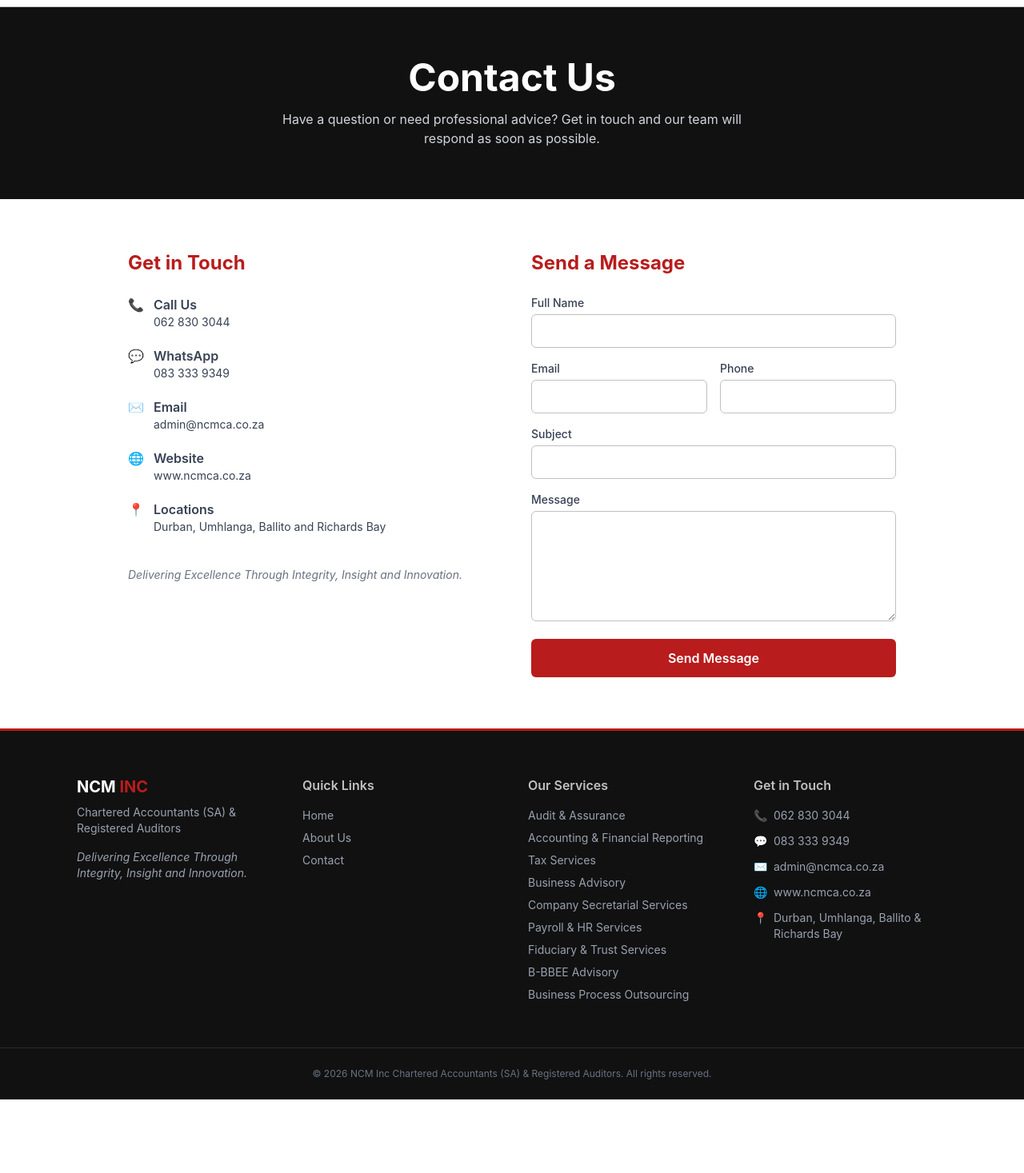
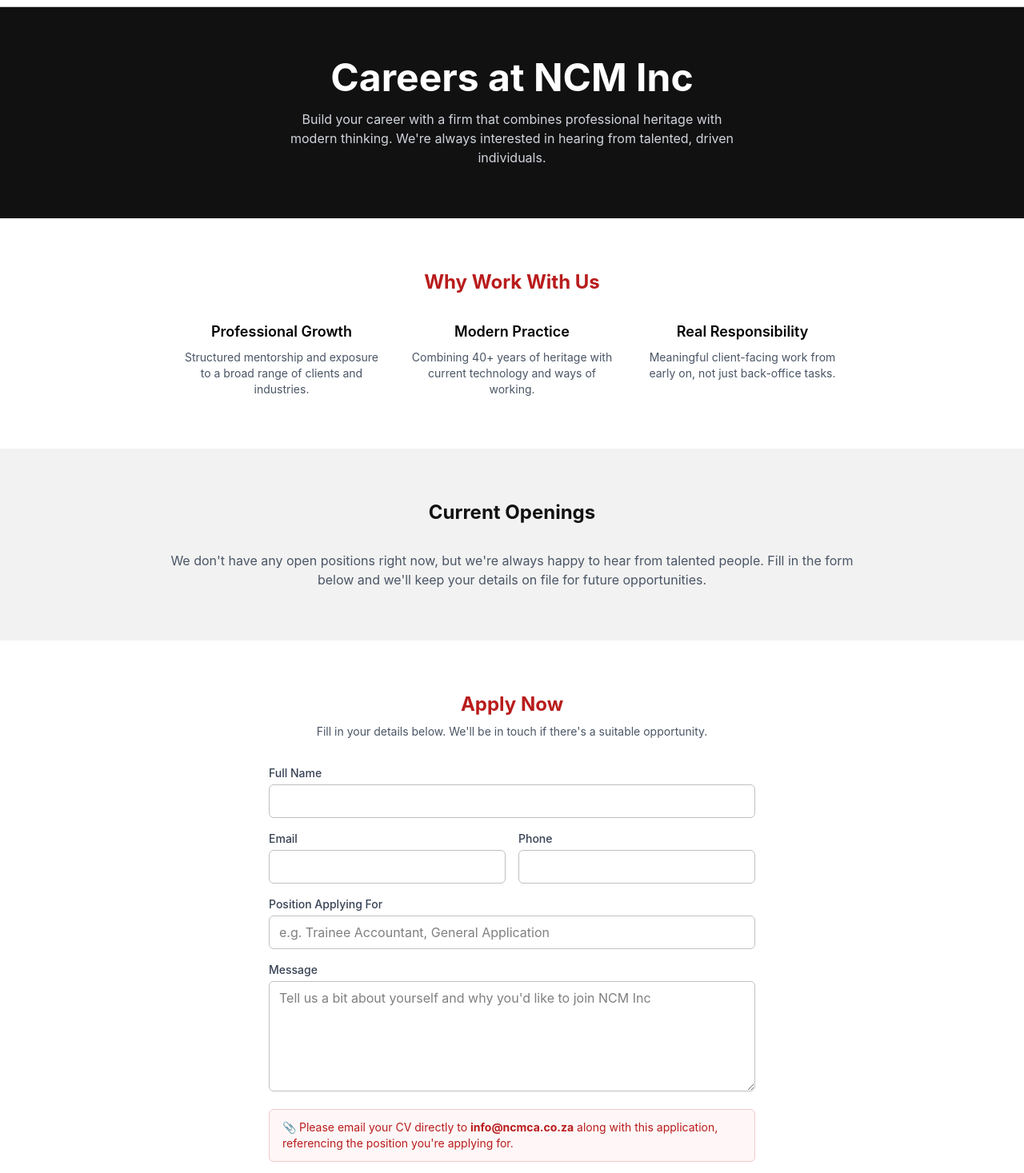
Before and after one commit to randr2405/NCMINC, a React (Vite) app: page /contact in a window 1280 px wide. Shown: the part 60-1527 px from the top of the page at 80% size. Before the commit the page ends 1435 px from the top, so only its background shows below. Built offline with nearby package versions, Linux system fonts and the light colour scheme.

Commit message:
careers pg form

```diff
--- a/src/pages/Contact.jsx
+++ b/src/pages/Contact.jsx
@@ -1,16 +1,22 @@
 import { useState } from 'react'
+import { Link } from 'react-router-dom'
 import emailjs from '@emailjs/browser'
 
-const EMAILJS_SERVICE_ID = 'service_hrlhqm6'
-const EMAILJS_TEMPLATE_ID = 'template_0c0a3vf'
-const EMAILJS_PUBLIC_KEY = '1UTJkjoUojZi_XgnG'
+const EMAILJS_SERVICE_ID = 'service_84h3ijq'
+const EMAILJS_TEMPLATE_ID = 'template_uiqsv7j'
+const EMAILJS_PUBLIC_KEY = '4fhuYl5hFBniQ1LVE'
 
-export default function Contact() {
+export default function Careers() {
+  const openings = [
+    // Add real openings here, e.g.:
+    // { title: 'Trainee Accountant', location: 'Durban', type: 'Full-Time' },
+  ]
+
   const [formData, setFormData] = useState({
     name: '',
     email: '',
     phone: '',
-    subject: '',
+    position: '',
     message: '',
   })
   const [status, setStatus] = useState(null) // null | 'sending' | 'success' | 'error'
@@ -27,7 +33,7 @@ export default function Contact() {
       name: formData.name,
       email: formData.email,
       phone: formData.phone,
-      subject: formData.subject,
+      position: formData.position,
       message: formData.message,
       time: new Date().toLocaleString('en-ZA', {
         dateStyle: 'medium',
@@ -41,7 +47,7 @@ export default function Contact() {
       })
       .then(() => {
         setStatus('success')
-        setFormData({ name: '', email: '', phone: '', subject: '', message: '' })
+        setFormData({ name: '', email: '', phone: '', position: '', message: '' })
       })
       .catch((err) => {
         console.error('EmailJS error:', err)
@@ -53,64 +59,80 @@ export default function Contact() {
     <div className="text-black">
       {/* Hero */}
       <section className="px-4 sm:px-8 py-16 text-center text-white" style={{ backgroundColor: 'var(--ncm-black)' }}>
-        <h1 className="text-4xl md:text-5xl font-bold mb-4">Contact Us</h1>
+        <h1 className="text-4xl md:text-5xl font-bold mb-4">Careers at NCM Inc</h1>
         <p className="text-gray-300 max-w-xl mx-auto">
-          Have a question or need professional advice? Get in touch and our team will
-          respond as soon as possible.
+          Build your career with a firm that combines professional heritage with
+          modern thinking. We're always interested in hearing from talented,
+          driven individuals.
         </p>
       </section>
 
-      <section className="px-4 sm:px-8 py-16 max-w-5xl mx-auto grid md:grid-cols-2 gap-12">
-        {/* Contact details */}
+      {/* Why work here */}
+      <section className="px-4 sm:px-8 py-16 max-w-4xl mx-auto text-center">
+        <h2 className="text-2xl font-bold mb-8" style={{ color: 'var(--ncm-red)' }}>Why Work With Us</h2>
+        <div className="grid md:grid-cols-3 gap-8">
           <div>
-          <h2 className="text-2xl font-bold mb-6" style={{ color: 'var(--ncm-red)' }}>Get in Touch</h2>
-
-          <div className="space-y-5 text-gray-700">
-            <div className="flex items-start gap-3">
-              <span style={{ color: 'var(--ncm-red)' }}>📞</span>
+            <h3 className="font-semibold text-lg mb-2">Professional Growth</h3>
+            <p className="text-gray-600 text-sm">Structured mentorship and exposure to a broad range of clients and industries.</p>
+          </div>
           <div>
-                <p className="font-semibold">Call Us</p>
-                <p className="text-sm">062 830 3044</p>
+            <h3 className="font-semibold text-lg mb-2">Modern Practice</h3>
+            <p className="text-gray-600 text-sm">Combining 40+ years of heritage with current technology and ways of working.</p>
+          </div>
+          <div>
+            <h3 className="font-semibold text-lg mb-2">Real Responsibility</h3>
+            <p className="text-gray-600 text-sm">Meaningful client-facing work from early on, not just back-office tasks.</p>
           </div>
         </div>
-            <div className="flex items-start gap-3">
-              <span style={{ color: 'var(--ncm-red)' }}>💬</span>
+      </section>
+
+      {/* Current openings */}
+      <section className="px-4 sm:px-8 py-16" style={{ backgroundColor: 'var(--ncm-grey)' }}>
+        <div className="max-w-4xl mx-auto">
+          <h2 className="text-2xl font-bold mb-8 text-center" style={{ color: 'var(--ncm-black)' }}>
+            Current Openings
+          </h2>
+
+          {openings.length > 0 ? (
+            <div className="space-y-4">
+              {openings.map((job) => (
+                <div
+                  key={job.title}
+                  className="bg-white p-5 rounded-lg border flex flex-col sm:flex-row sm:items-center sm:justify-between gap-2"
+                  style={{ borderColor: 'var(--ncm-silver)' }}
+                >
                   <div>
-                <p className="font-semibold">WhatsApp</p>
-                <p className="text-sm">083 333 9349</p>
+                    <h3 className="font-semibold">{job.title}</h3>
+                    <p className="text-sm text-gray-500">{job.location} · {job.type}</p>
                   </div>
+                  <a
+                    href="#apply"
+                    className="text-sm font-medium"
+                    style={{ color: 'var(--ncm-red)' }}
+                  >
+                    Apply →
+                  </a>
                 </div>
-            <div className="flex items-start gap-3">
-              <span style={{ color: 'var(--ncm-red)' }}>✉️</span>
-              <div>
-                <p className="font-semibold">Email</p>
-                <p className="text-sm">admin@ncmca.co.za</p>
+              ))}
             </div>
+          ) : (
+            <p className="text-center text-gray-600">
+              We don't have any open positions right now, but we're always happy
+              to hear from talented people. Fill in the form below and we'll keep
+              your details on file for future opportunities.
+            </p>
+          )}
         </div>
-            <div className="flex items-start gap-3">
-              <span style={{ color: 'var(--ncm-red)' }}>🌐</span>
-              <div>
-                <p className="font-semibold">Website</p>
-                <p className="text-sm">www.ncmca.co.za</p>
-              </div>
-            </div>
-            <div className="flex items-start gap-3">
-              <span style={{ color: 'var(--ncm-red)' }}>📍</span>
-              <div>
-                <p className="font-semibold">Locations</p>
-                <p className="text-sm">Durban, Umhlanga, Ballito and Richards Bay</p>
-              </div>
-            </div>
-          </div>
+      </section>
 
-          <p className="mt-10 italic text-gray-500 text-sm">
-            Delivering Excellence Through Integrity, Insight and Innovation.
+      {/* Application form */}
+      <section id="apply" className="px-4 sm:px-8 py-16 max-w-2xl mx-auto">
+        <h2 className="text-2xl font-bold mb-2 text-center" style={{ color: 'var(--ncm-red)' }}>
+          Apply Now
+        </h2>
+        <p className="text-center text-gray-600 mb-8 text-sm">
+          Fill in your details below. We'll be in touch if there's a suitable opportunity.
         </p>
-        </div>
-
-        {/* Contact form */}
-        <div>
-          <h2 className="text-2xl font-bold mb-6" style={{ color: 'var(--ncm-red)' }}>Send a Message</h2>
 
         <form onSubmit={handleSubmit} className="space-y-4">
           <div>
@@ -156,13 +178,14 @@ export default function Contact() {
           </div>
 
           <div>
-              <label htmlFor="subject" className="block text-sm font-medium mb-1 text-gray-700">Subject</label>
+            <label htmlFor="position" className="block text-sm font-medium mb-1 text-gray-700">Position Applying For</label>
             <input
-                id="subject"
-                name="subject"
+              id="position"
+              name="position"
               type="text"
               required
-                value={formData.subject}
+              placeholder="e.g. Trainee Accountant, General Application"
+              value={formData.position}
               onChange={handleChange}
               className="w-full border rounded-md px-3 py-2 focus:outline-none focus:ring-2"
               style={{ borderColor: 'var(--ncm-silver)' }}
@@ -176,11 +199,20 @@ export default function Contact() {
               name="message"
               rows="5"
               required
+              placeholder="Tell us a bit about yourself and why you'd like to join NCM Inc"
               value={formData.message}
               onChange={handleChange}
               className="w-full border rounded-md px-3 py-2 focus:outline-none focus:ring-2"
               style={{ borderColor: 'var(--ncm-silver)' }}
             />
+          </div>
+
+          <div
+            className="text-sm rounded-md px-4 py-3"
+            style={{ backgroundColor: '#fff7f7', border: '1px solid #f3c9c9', color: 'var(--ncm-red)' }}
+          >
+            📎 Please email your CV directly to <strong>info@ncmca.co.za</strong> along
+            with this application, referencing the position you're applying for.
           </div>
 
           <button
@@ -189,21 +221,35 @@ export default function Contact() {
             className="w-full py-3 rounded-md font-semibold text-white disabled:opacity-60"
             style={{ backgroundColor: 'var(--ncm-red)' }}
           >
-              {status === 'sending' ? 'Sending...' : 'Send Message'}
+            {status === 'sending' ? 'Sending...' : 'Submit Application'}
           </button>
 
           {status === 'success' && (
             <p className="text-green-600 text-sm text-center">
-                Message sent successfully! We'll be in touch shortly.
+              Application sent successfully! Don't forget to email your CV separately.
             </p>
           )}
           {status === 'error' && (
             <p className="text-red-600 text-sm text-center">
-                Something went wrong. Please try again or contact us directly.
+              Something went wrong. Please try again or email us directly.
             </p>
           )}
         </form>
-        </div>
+      </section>
+
+      {/* CTA */}
+      <section className="px-4 sm:px-8 py-16 text-center text-white" style={{ backgroundColor: 'var(--ncm-red)' }}>
+        <h2 className="text-2xl md:text-3xl font-bold mb-4">Have Questions First?</h2>
+        <p className="mb-8 max-w-xl mx-auto">
+          Reach out to us directly if you'd like to know more before applying.
+        </p>
+        <Link
+          to="/contact"
+          className="inline-block px-6 py-3 rounded-md font-semibold bg-white"
+          style={{ color: 'var(--ncm-red)' }}
+        >
+          Get in Touch
+        </Link>
       </section>
     </div>
   )
```
Lines whose indentation alone changed are shown as unchanged.
